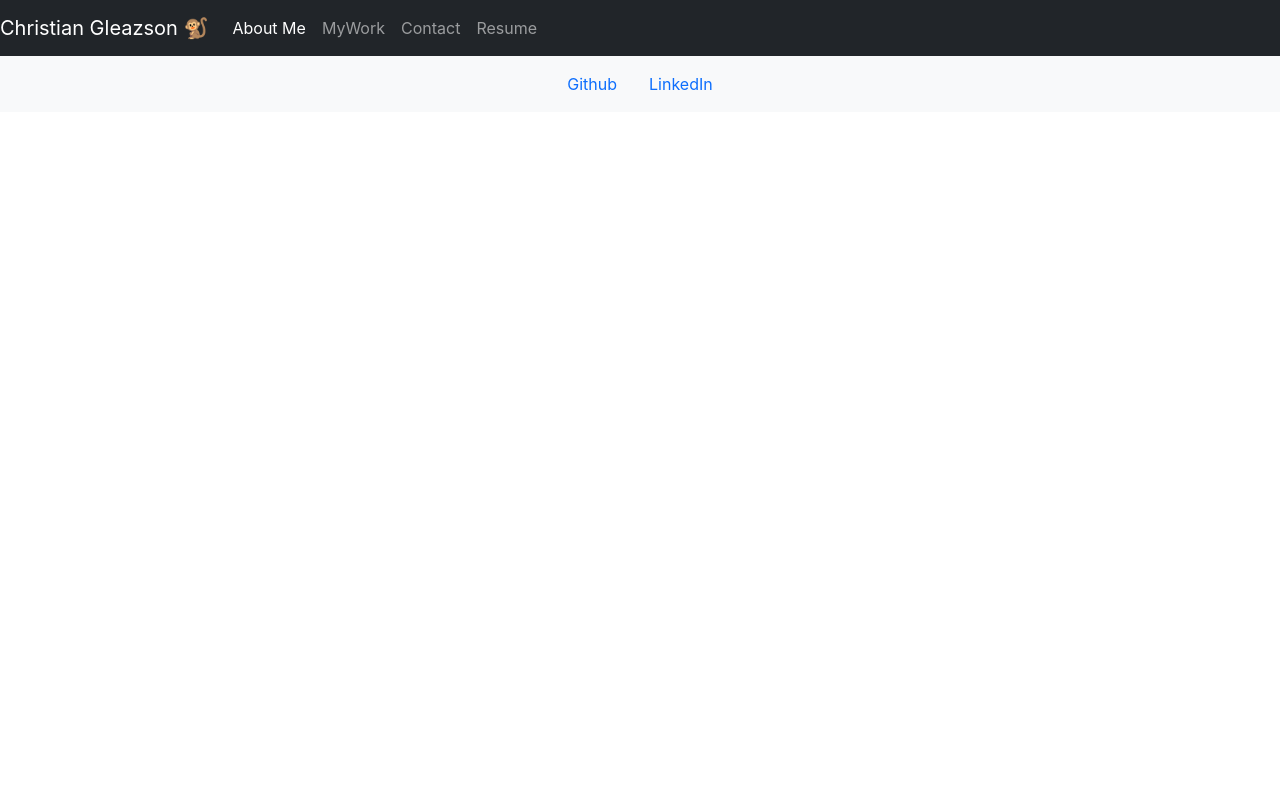
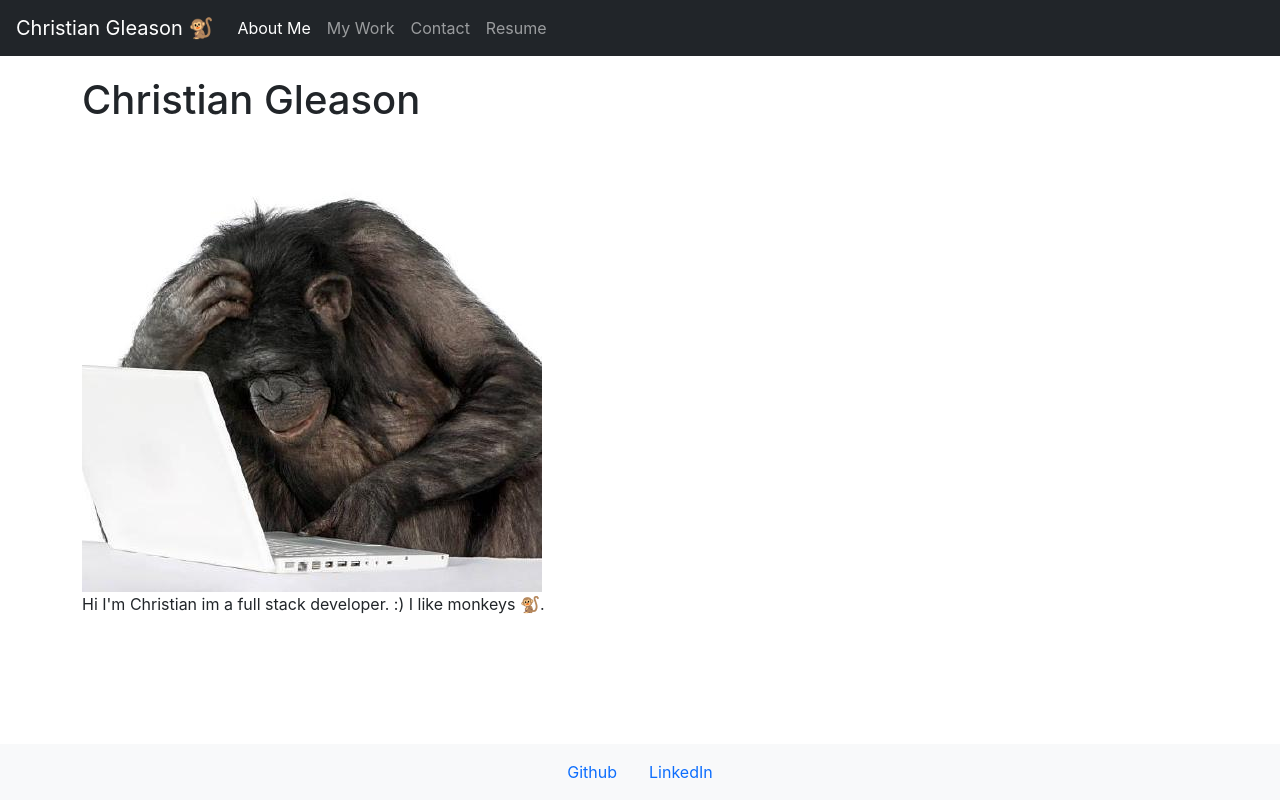
Before and after one commit to ChristianAnti/ReactPortfolio, a React (Create React App) app in the folder my-app/: page / in a window 1280 px wide. Built offline with nearby package versions, Linux system fonts and the light colour scheme.

Commit message:
updating mywork portolio navbar amd footer with alt tags and container. fixed import for app.js

```diff
--- a/my-app/public/index.html
+++ b/my-app/public/index.html
@@ -25,6 +25,7 @@
       Learn how to configure a non-root public URL by running `npm run build`.
     -->
     <title>React App</title>
+    <link rel="stylesheet" href="https://cdn.jsdelivr.net/npm/bootstrap@4.3.1/dist/css/bootstrap.min.css" integrity="sha384-ggOyR0iXCbMQv3Xipma34MD+dH/1fQ784/j6cY/iJTQUOhcWr7x9JvoRxT2MZw1T" crossorigin="anonymous">
   </head>
   <body>
     <noscript>You need to enable JavaScript to run this app.</noscript>
@@ -39,5 +40,8 @@
       To begin the development, run `npm start` or `yarn start`.
       To create a production bundle, use `npm run build` or `yarn build`.
     -->
+    <script src="https://code.jquery.com/jquery-3.3.1.slim.min.js" integrity="sha384-q8i/X+965DzO0rT7abK41JStQIAqVgRVzpbzo5smXKp4YfRvH+8abtTE1Pi6jizo" crossorigin="anonymous"></script>
+    <script src="https://cdn.jsdelivr.net/npm/popper.js@1.14.7/dist/umd/popper.min.js" integrity="sha384-UO2eT0CpHqdSJQ6hJty5KVphtPhzWj9WO1clHTMGa3JDZwrnQq4sF86dIHNDz0W1" crossorigin="anonymous"></script>
+    <script src="https://cdn.jsdelivr.net/npm/bootstrap@4.3.1/dist/js/bootstrap.min.js" integrity="sha384-JjSmVgyd0p3pXB1rRibZUAYoIIy6OrQ6VrjIEaFf/nJGzIxFDsf4x0xIM+B07jRM" crossorigin="anonymous"></script>
   </body>
 </html>
--- a/my-app/src/App.js
+++ b/my-app/src/App.js
@@ -1,6 +1,6 @@
 import React, {useEffect} from "react";
 // import "./styles/App.css";
-import Portfolio from "./components/portfolio";
+import Portfolio from "./components/Portfolio";
 
 
 function App() {
--- a/my-app/src/components/Footer.js
+++ b/my-app/src/components/Footer.js
@@ -1,6 +1,7 @@
 import React from "react";
 // remember to style later
 // import
+
 
 export default function Footer() {
   return (
--- a/my-app/src/components/NavBar.js
+++ b/my-app/src/components/NavBar.js
@@ -7,7 +7,7 @@ import React from "react";
 export default function NavBar({ currentPage, setCurrentPage }) {
     return (
         <nav className="navbar navbar-expand-lg navbar-dark bg-dark">
-            <a className="navbar-brand" href="#" onClick={() => setCurrentPage("AboutMe")}>Christian Gleazson 🐒</a>
+            <a className="navbar-brand" href="#" onClick={() => setCurrentPage("AboutMe")}>Christian Gleason 🐒</a>
             <button className="navbar-toggler" type="button" data-toggle="collapse" data-target="#navbar-dropdown">
                 <span className="navbar-toggler-icon"></span>
             </button>
@@ -25,7 +25,7 @@ export default function NavBar({ currentPage, setCurrentPage }) {
                         href="#1"
                         onClick={() => setCurrentPage("MyWork")}
                     >
-                        MyWork
+                        My Work
                     </a>
                     <a
                         className={`nav-link ${currentPage === "ContactMe" ? "active" : ""}`}
--- a/my-app/src/components/pages/myWork.js
+++ b/my-app/src/components/pages/myWork.js
@@ -9,7 +9,7 @@ const projectCards = [
         github: "https://github.com/kennedysam168/Group-Project-1",
         deployedLink: "https://kennedysam168.github.io/Group-Project-1/",
         src: "",
-        alt: "",
+        alt: "Canta screenshot",
         id: 1,
     },
     {
@@ -18,7 +18,7 @@ const projectCards = [
         github: "https://github.com/ChristianAnti/TheDailyBeat",
         deployedLink: "https://sleepy-scrubland-38633.herokuapp.com/signup",
         src: "",
-        alt: "",
+        alt: "The daily beat screenshot",
         id: 2,
     },
     {
@@ -27,14 +27,14 @@ const projectCards = [
         github: "https://github.com/ChristianAnti/BudgetTrackerHW",
         deployedLink: "https://still-journey-94045.herokuapp.com/",
         src: "",
-        alt: "",
+        alt: "The budget tracker screenshot",
         id: 3,
     }
 ]
 
 export default function Projects() {
     return (
-        <section className="project-container">
+        <section className="container project-container">
             <h1 id="projects">My work</h1>
             {projectCards.map((project) => (
                 <div key={project.id} className="project-card">
@@ -54,8 +54,7 @@ export default function Projects() {
                             href={project.deployedLink}
                             className="btn"
                             target="_blank"
-                        >Deployed App</a
-                        >
+                        >Deployed App</a>
                         <a
                             href={project.github}
                             className="btn"
--- a/my-app/src/components/portfolio.js
+++ b/my-app/src/components/portfolio.js
@@ -1,5 +1,5 @@
 import React, { useState } from "react";
-import aboutMe from "./pages/AboutMe"
+import AboutMe from "./pages/AboutMe"
 import MyWork from "./pages/MyWork";
 import ContactMe from "./pages/ContactMe";
 import Resume from "./pages/Resume"
@@ -14,7 +14,7 @@ export default function Portfolio() {
 
     const renderPage = () => {
         if (currentPage === "AboutMe") {
-            return <aboutMe/>;
+            return <AboutMe/>;
         }else if (currentPage === "MyWork") {
             return <MyWork/>;
         }else if (currentPage === "ContactMe") {
@@ -25,7 +25,7 @@ export default function Portfolio() {
     };
 
     return (
-        <div>
+        <div id="flex-container">
           <NavBar currentPage={currentPage} setCurrentPage={setCurrentPage} />
           {renderPage()}
           <Footer />
--- a/my-app/src/index.css
+++ b/my-app/src/index.css
@@ -11,3 +11,32 @@ code {
   font-family: source-code-pro, Menlo, Monaco, Consolas, 'Courier New',
     monospace;
 }
+
+body {
+  /* keep body at 100% height of the viewport */
+  height: 100vh;
+}
+
+#root, #flex-container {
+  height: 100%;
+}
+
+#flex-container {
+  /* all page elements are wrapped in a flexbox */
+  display: flex;
+  flex-direction: column;
+}
+
+#flex-container > *{
+  /* make them shrink by default */
+  flex-shrink: 0;
+}
+#flex-container section {
+  /* the section elements should fill all the space in the page*/
+  flex-grow: 1;
+}
+
+h1, h2, h3
+{
+  margin-top: 0.5em;
+}
```
